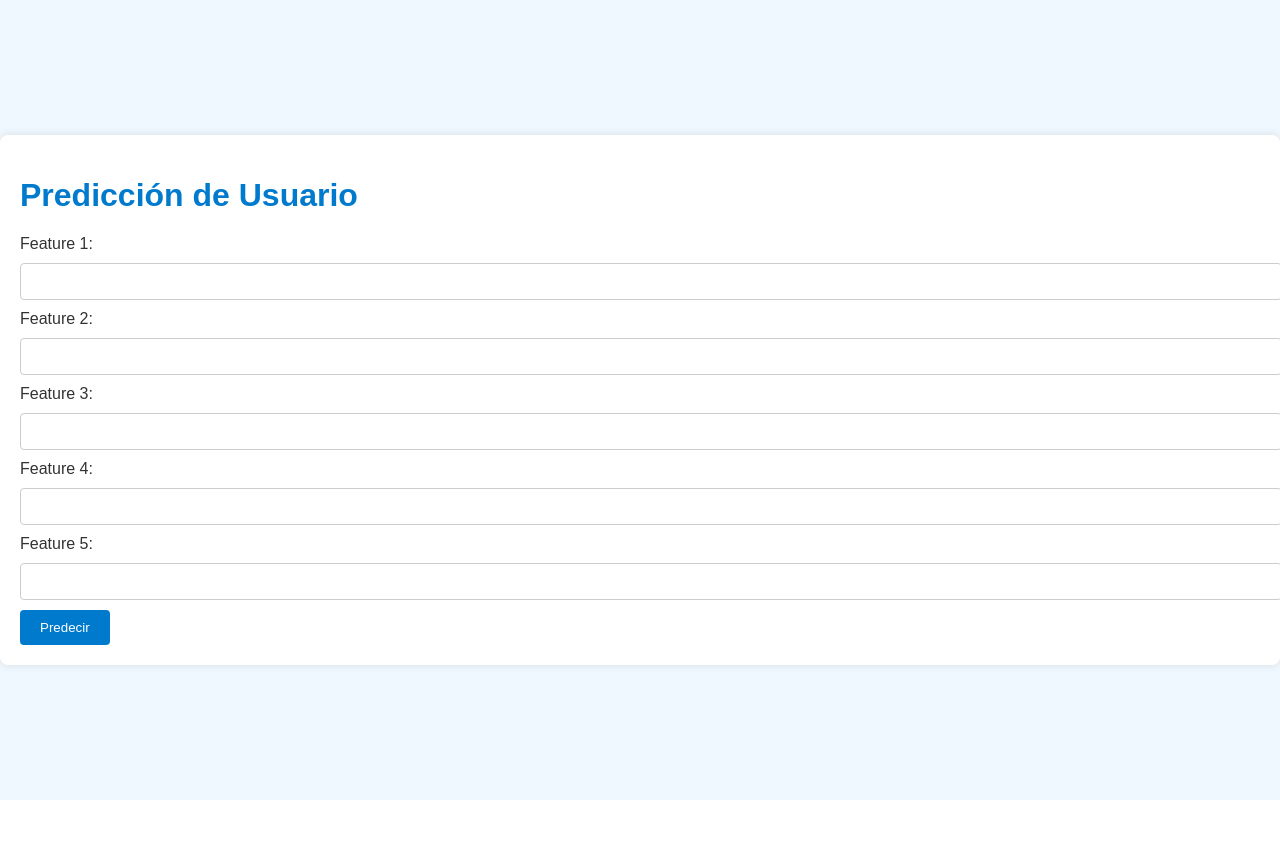
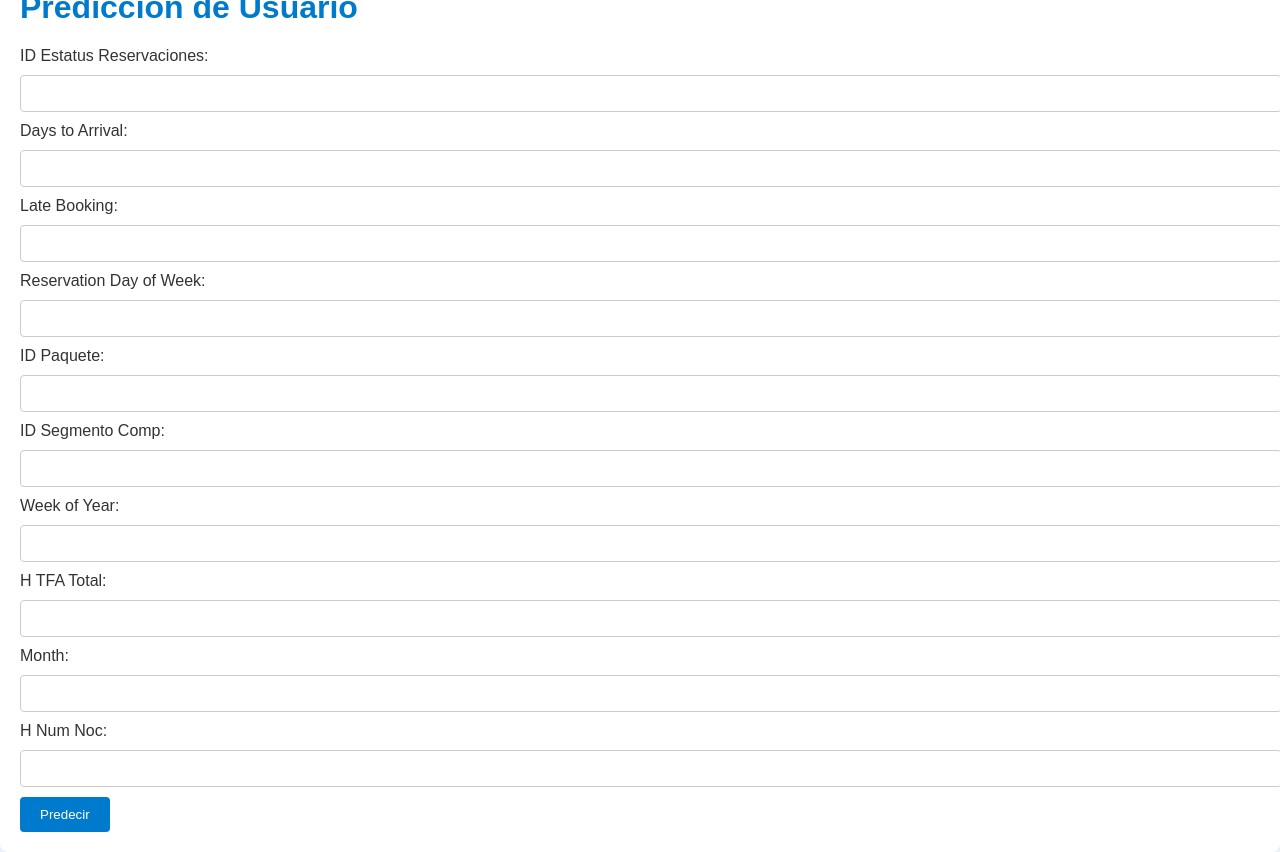
Before and after one commit to SantiagoSegura0709/Proyecto-Clustering-TCA, a FastAPI app: page / in a window 1280 px wide. Before the commit the page ends 800 px from the top, so only its background shows below. Run offline with FastAPI, Linux system fonts and the light colour scheme; parts of the project's set-up code (start-up, migrations or seed data) failed here and were passed over.

Commit message:
Update index.html

```diff
--- a/templates/index.html
+++ b/templates/index.html
@@ -55,16 +55,26 @@
     <div class="container">
         <h1>Predicción de Usuario</h1>
         <form action="/predict" method="post">
-            <label for="feature1">Feature 1:</label>
-            <input type="number" id="feature1" name="feature1" step="any" required>
-            <label for="feature2">Feature 2:</label>
-            <input type="number" id="feature2" name="feature2" step="any" required>
-            <label for="feature3">Feature 3:</label>
-            <input type="number" id="feature3" name="feature3" step="any" required>
-            <label for="feature4">Feature 4:</label>
-            <input type="number" id="feature4" name="feature4" step="any" required>
-            <label for="feature5">Feature 5:</label>
-            <input type="number" id="feature5" name="feature5" step="any" required>
+            <label for="id_estatus_reservaciones">ID Estatus Reservaciones:</label>
+            <input type="number" id="id_estatus_reservaciones" name="id_estatus_reservaciones" step="any" required>
+            <label for="days_to_arrival">Days to Arrival:</label>
+            <input type="number" id="days_to_arrival" name="days_to_arrival" step="any" required>
+            <label for="late_booking">Late Booking:</label>
+            <input type="number" id="late_booking" name="late_booking" step="any" required>
+            <label for="reservation_day_of_week">Reservation Day of Week:</label>
+            <input type="number" id="reservation_day_of_week" name="reservation_day_of_week" step="any" required>
+            <label for="id_paquete">ID Paquete:</label>
+            <input type="number" id="id_paquete" name="id_paquete" step="any" required>
+            <label for="ID_Segmento_Comp">ID Segmento Comp:</label>
+            <input type="number" id="ID_Segmento_Comp" name="ID_Segmento_Comp" step="any" required>
+            <label for="week_of_year">Week of Year:</label>
+            <input type="number" id="week_of_year" name="week_of_year" step="any" required>
+            <label for="h_tfa_total">H TFA Total:</label>
+            <input type="number" id="h_tfa_total" name="h_tfa_total" step="any" required>
+            <label for="month">Month:</label>
+            <input type="number" id="month" name="month" step="any" required>
+            <label for="h_num_noc">H Num Noc:</label>
+            <input type="number" id="h_num_noc" name="h_num_noc" step="any" required>
             <button type="submit">Predecir</button>
         </form>
         {% if result %}
```
